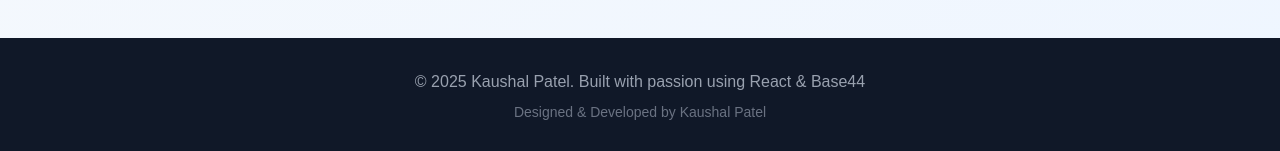
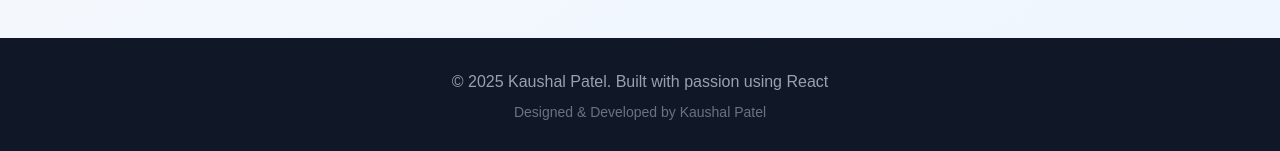
Before and after one commit to Kaushal2644/My-Portfolio, a Next.js app: page / in a window 1280 px wide. Shown: the part 6192-6343 px from the top of the page. Built offline with nearby package versions, Linux system fonts and the light colour scheme.

Commit message:
Updated footer content

```diff
--- a/app/page.jsx
+++ b/app/page.jsx
@@ -23,7 +23,7 @@ export default function Home() {
       <footer className="bg-gray-900 dark:bg-slate-950 text-white py-8 px-4">
         <div className="max-w-7xl mx-auto text-center">
           <p className="text-gray-400">
-            © 2025 Kaushal Patel. Built with passion using React & Base44
+            © 2025 Kaushal Patel. Built with passion using React
           </p>
           <p className="text-gray-500 text-sm mt-2">
             Designed & Developed by Kaushal Patel
```
